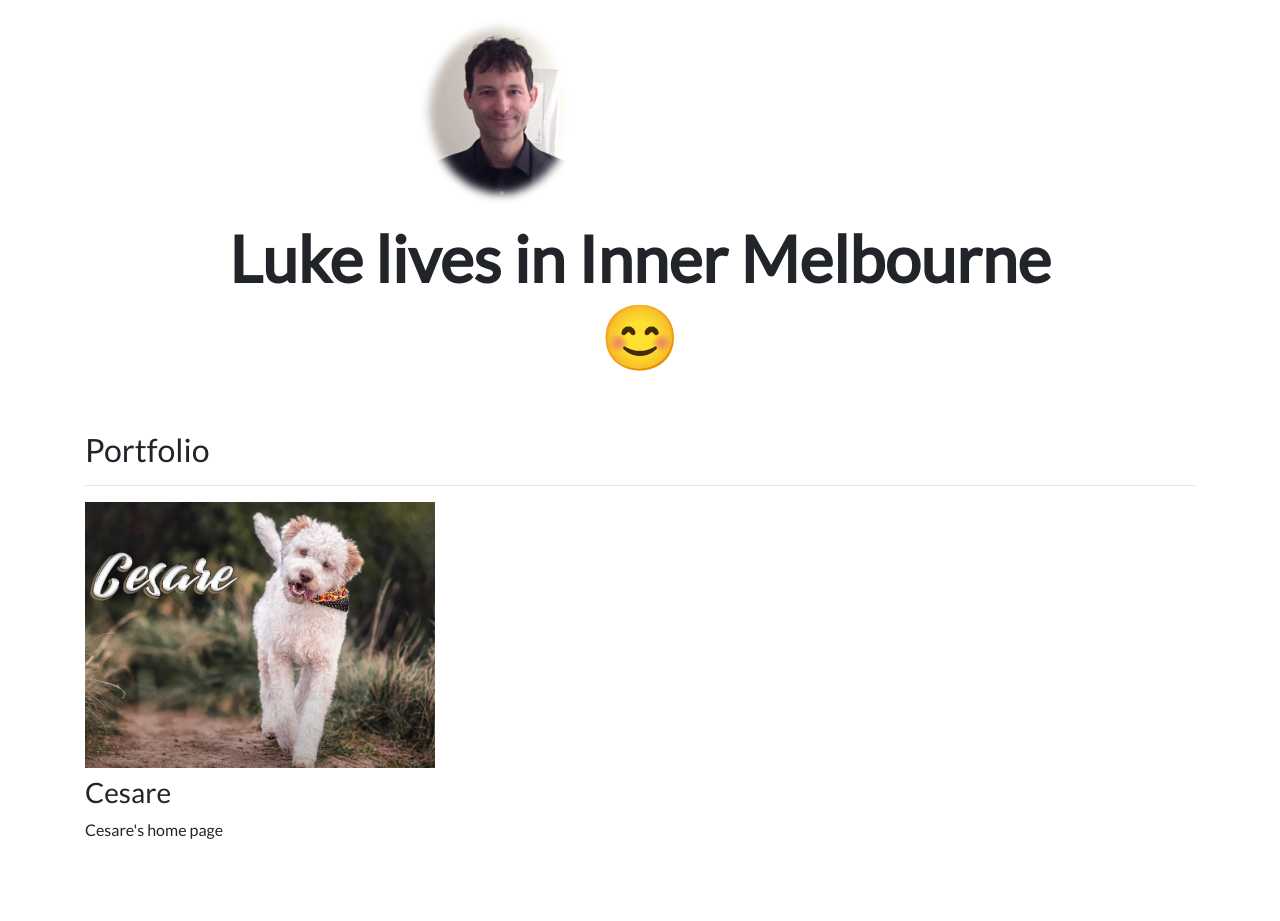
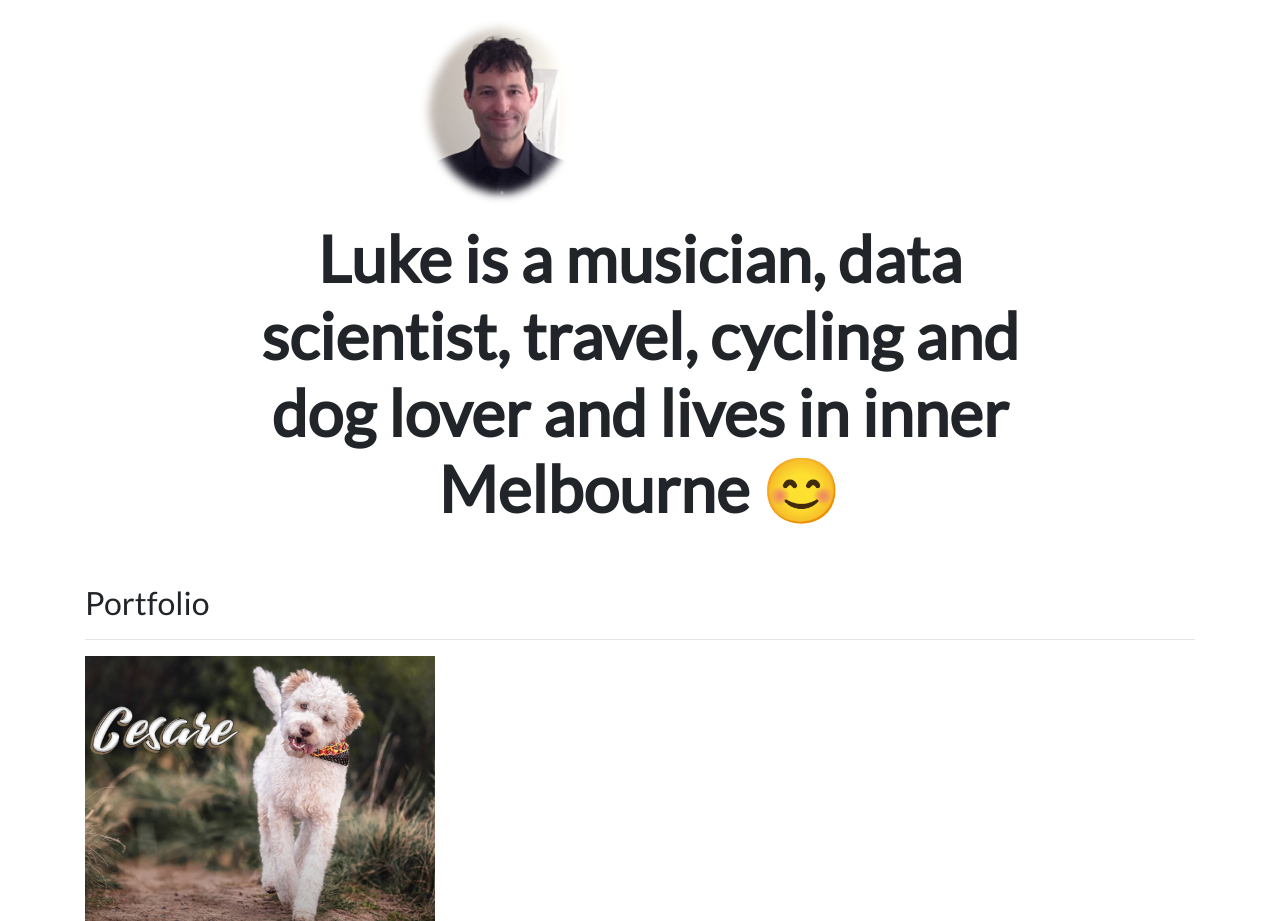
Before and after one commit to lukearcher/django3-personal-portfolio, a Django app: page / in a window 1280 px wide. Shown: the part 56-977 px from the top of the page. Before the commit the page ends 895 px from the top, so only its background shows below. Run offline with Django 4.2, Linux system fonts and the light colour scheme; data comes from the database, SQL or seed files in the repository; some libraries are stand-ins or nearby versions.

Commit message:
home page change

```diff
--- a/portfolio/templates/portfolio/home.html
+++ b/portfolio/templates/portfolio/home.html
@@ -12,7 +12,7 @@
 
 <div class="row justify-content-center mb-3">
   <div class="col-md-9 text-center">
-    <h1 id="hometext" class="font-weight-bold">Luke lives in Inner Melbourne 😊</h1>
+    <h1 id="hometext" class="font-weight-bold">Luke  is a musician, data scientist, travel, cycling and dog lover and lives in inner Melbourne 😊</h1>
   </div>
 </div>
 
```
